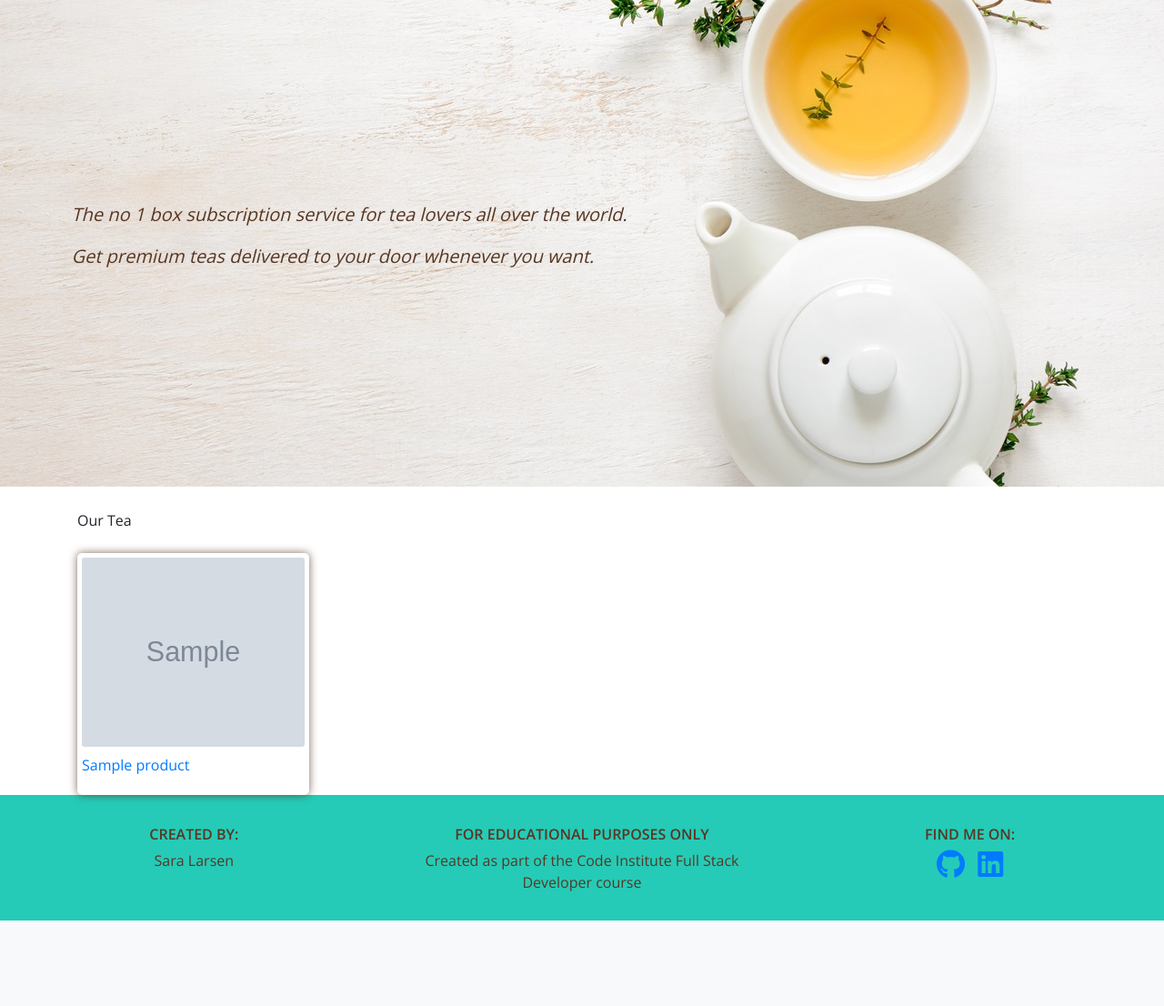
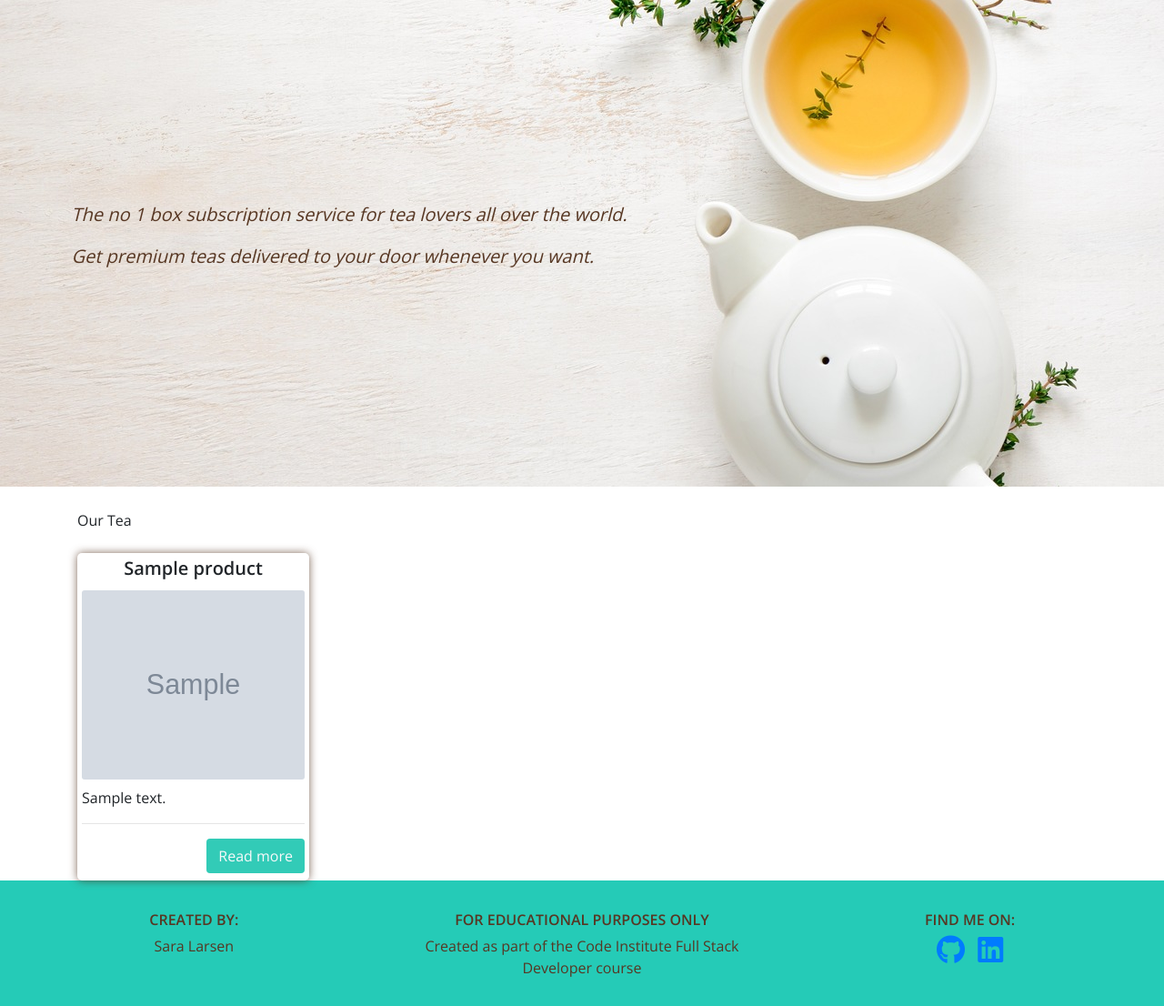
Before and after one commit to Sarani1612/truebrew, a Django app: page / in a window 1280 px wide. Shown: the part 78-1184 px from the top of the page at 91% size. Before the commit the page ends 1090 px from the top, so only its background shows below. Run offline with Django 3.2, Linux system fonts and the light colour scheme; tables that the repository leaves empty hold one stand-in row (values such as "Sample post"); grey boxes marked "Sample" are stand-in pictures; some libraries are stand-ins or nearby versions; some web fonts are replaced.

Commit message:
added title, description and button to product cards

```diff
--- a/pages/templates/index.html
+++ b/pages/templates/index.html
@@ -25,8 +25,11 @@
             {% for product in products %}
             <div class="col-md-6 col-lg-3 mb-2">
                 <div class="align-items-center justify-content-center h-100 w-100 mx-auto card-div">
+                    <h5 class="card-title">{{ product.title }}</h5>
                     <img src="{{ MEDIA_URL }}{{ product.image }}" class="card-img" alt="{{ product.category }}">
-                    <a href="#" class="stretched-link">{{ product.title }}</a>
+                    <p class="short-description">{{ product.short_description }}</p>
+                    <hr>
+                    <a href="#" class="btn custom-btn">Read more</a>
                 </div>
             </div>
             {% endfor %}
```
